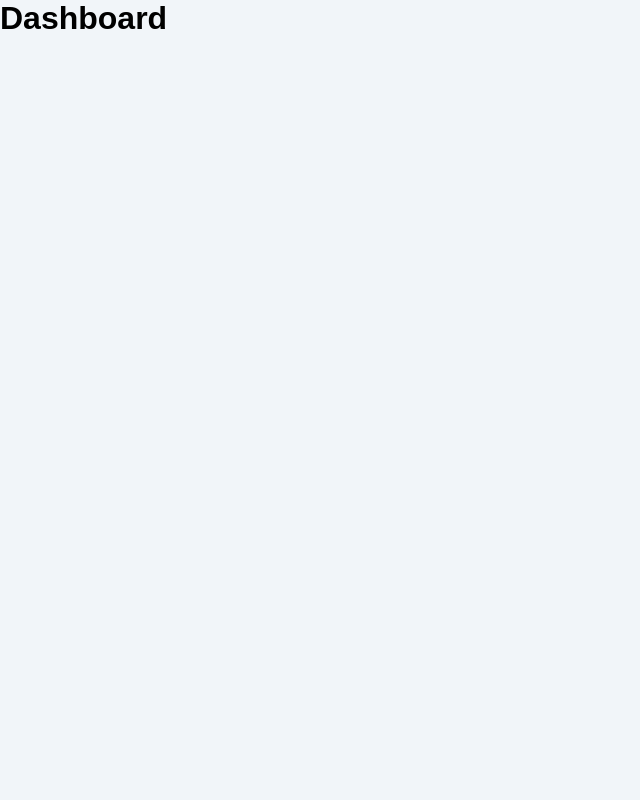
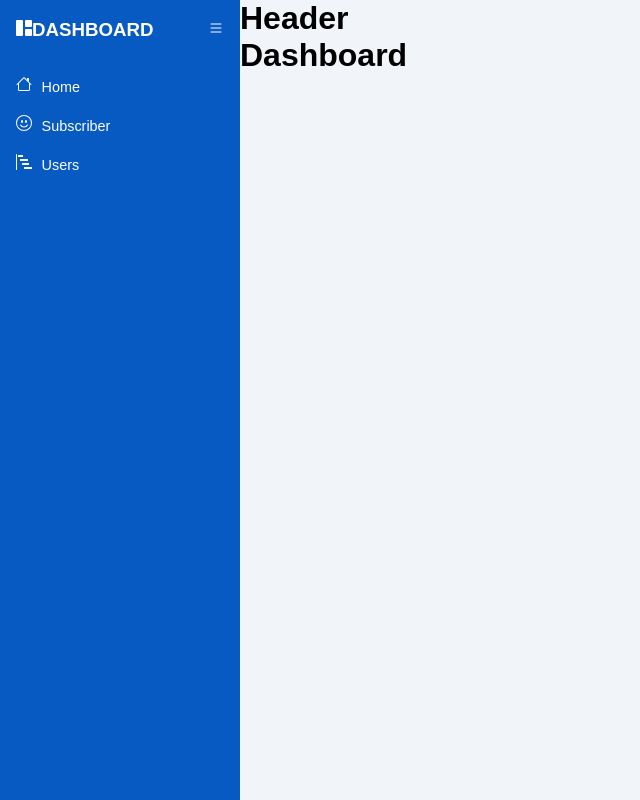
Before and after one commit to bikramoli/subscriber_dashboard, a React (Create React App) app in the folder client/: page / in a window 1280 px wide. Shown: the whole page, without its empty margins (0-640 px from the left). Built offline with nearby package versions, Linux system fonts and the light colour scheme.

Commit message:
layout developement and wrapping all pages within it

```diff
--- a/client/src/components/sideBar/SideBar.jsx
+++ b/client/src/components/sideBar/SideBar.jsx
@@ -2,7 +2,7 @@ import "./Style.css";
 
 const SideBar = () => {
   return (
-    <div className="sidebar">
+    <div>
       {/* sidebar-header */}
       <div className="sidebar-header">
         <h3 className="brand">
--- /dev/null
+++ b/client/src/layouts/MainLayout.jsx
@@ -0,0 +1,17 @@
+import { Outlet } from "react-router-dom";
+import SideBar from "../components/sideBar/SideBar";
+import "./Style.css";
+const MainLayout = () => {
+  return (
+    <>
+      <div className="sidebar">
+        <SideBar />
+      </div>
+      <div class="main-content">
+        <h1>Header</h1>
+        <Outlet />
+      </div>
+    </>
+  );
+};
+export default MainLayout;
--- /dev/null
+++ b/client/src/layouts/Style.css
@@ -0,0 +1,18 @@
+.sidebar {
+  height: 100%;
+  width: 240px;
+  position: fixed;
+  top: 0;
+  left: 0;
+  z-index: 100;
+  background-color: var(--main-color);
+  color: #ffffff;
+  overflow-y: auto;
+  transition: width 500ms;
+}
+
+.main-content {
+  position: relative;
+  margin-left: 240px;
+  transition: margin-left 500ms;
+}
--- a/client/src/routes/PageRoutes.jsx
+++ b/client/src/routes/PageRoutes.jsx
@@ -1,11 +1,14 @@
 import { Routes, Route } from "react-router-dom";
+import MainLayout from "../layouts/MainLayout";
 import Dashboard from "../pages/Dashboard";
 
 const PageRoute = () => {
   return (
     <>
       <Routes>
-        <Route exact path="/" element={<Dashboard />} />
+        <Route path="/" element={<MainLayout />}>
+          <Route index element={<Dashboard />} />
+        </Route>
       </Routes>
     </>
   );
```
